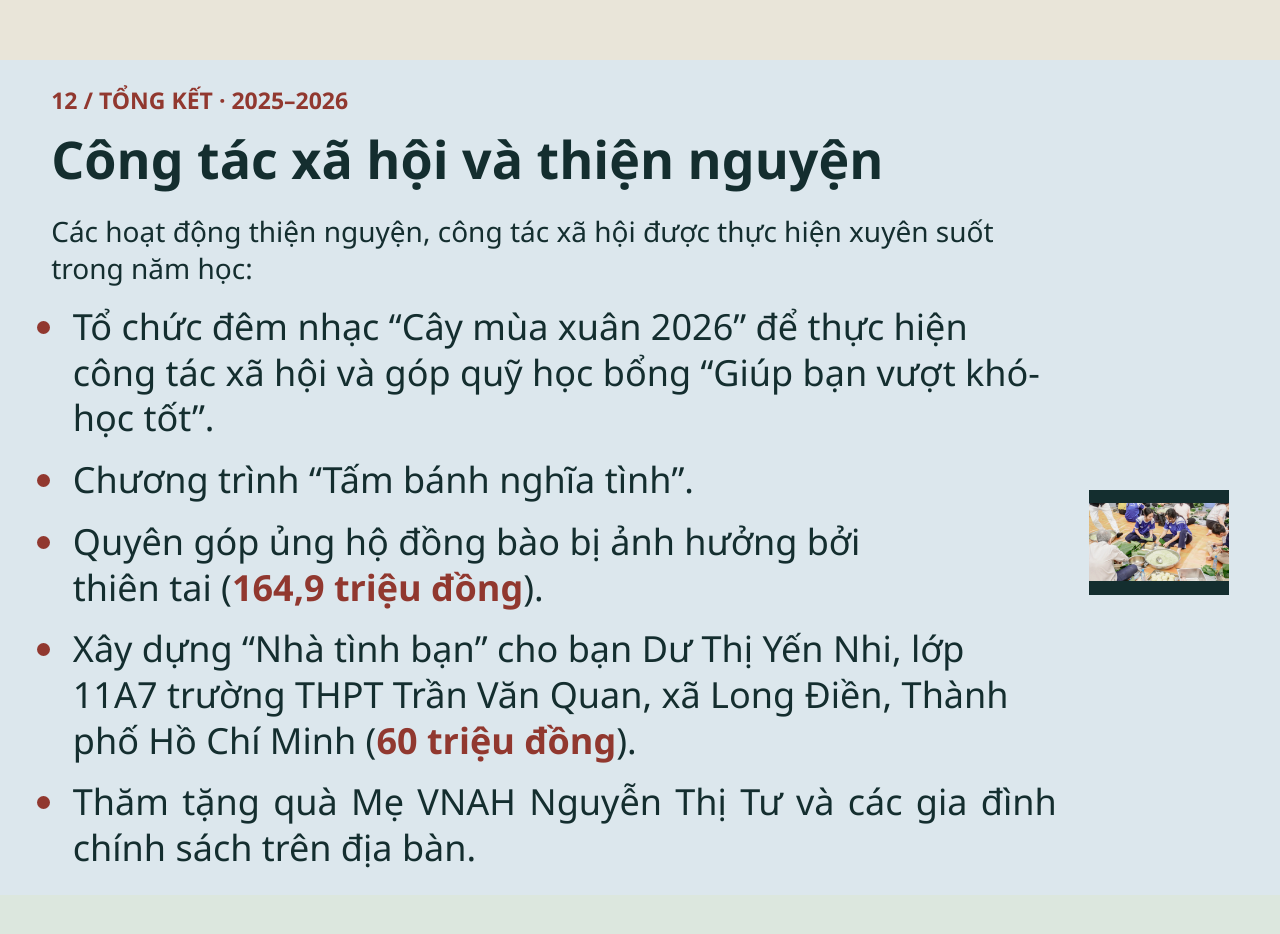
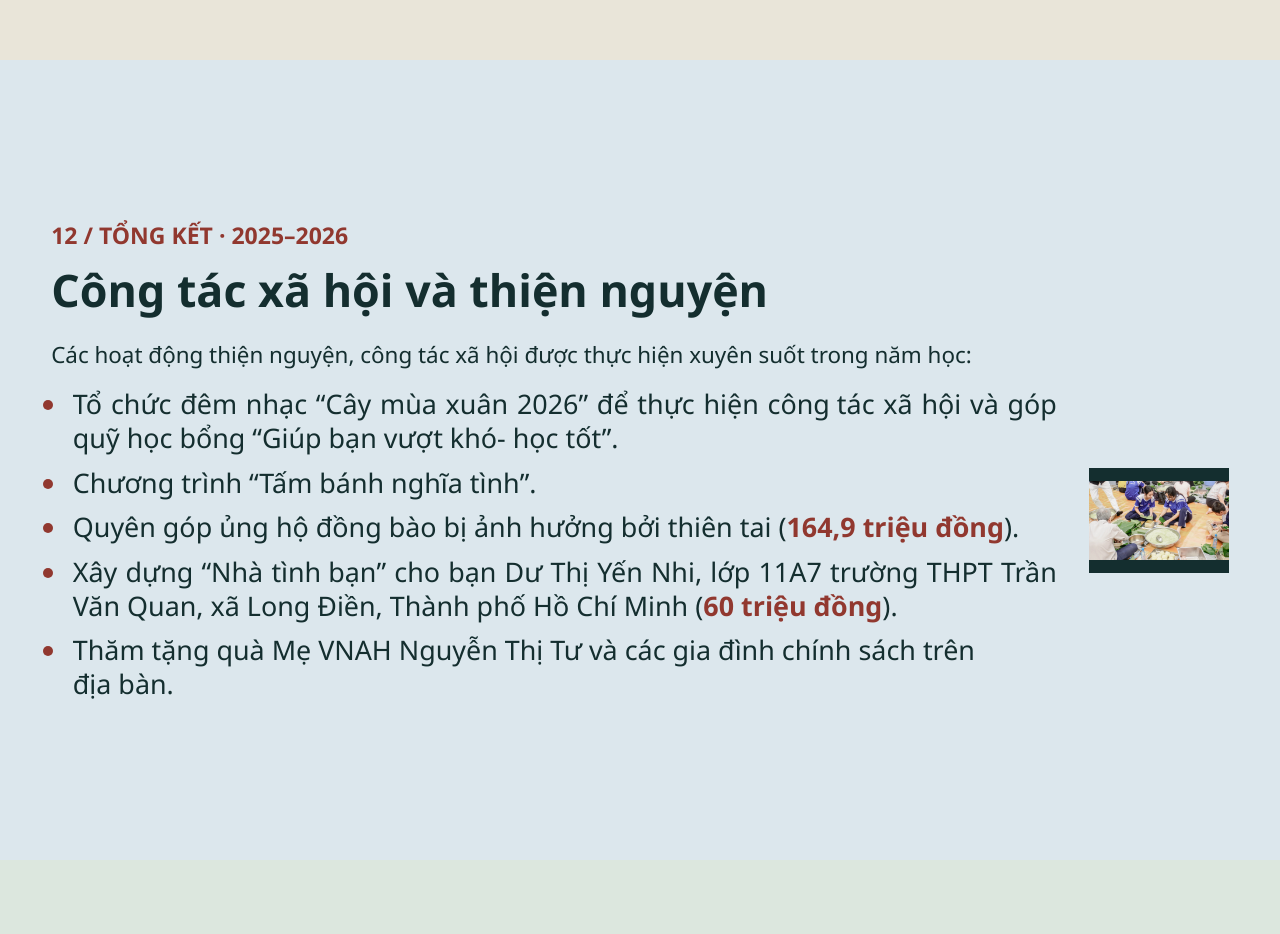
Before and after one commit to HienCaoPhuNhuan/CCVC, a plain HTML site: page index.html in a window 1280 px wide. Shown: the part 8740-9674 px from the top of the page. Drawn offline with Linux system fonts and the light colour scheme.

Commit message:
Reduce slide 12 typography to keep every bullet within the viewport

```diff
--- a/index.html
+++ b/index.html
@@ -4,7 +4,7 @@
 <meta charset="utf-8">
 <meta name="viewport" content="width=device-width, initial-scale=1">
 <title>Hội nghị CCVC · THPT Phú Nhuận</title>
-<link rel="stylesheet" href="style.css?v=20261127-4">
+<link rel="stylesheet" href="style.css?v=20261127-5">
 <script src="data.js?v=20261127-4" defer></script>
 <script src="narration.js?v=20261127-4" defer></script>
 <script src="photo-stage.js?v=20261127-4" defer></script>
--- a/style.css
+++ b/style.css
@@ -22,6 +22,10 @@ li::marker { color: var(--accent); }
 .bullet-points ul { list-style: disc; padding-left: 1.1em; gap: 20px; }
 .bullet-points li { border: 0; padding-top: 0; }
 .bullet-points li::marker { color: var(--accent); }
+#slide-12 h2 { font-size: clamp(38px, min(3.5vw, 6vh), 90px); }
+#slide-12 li { font-size: clamp(22px, min(2.1vw, 3.9vh), 54px); }
+#slide-12 .bullet-intro { font-size: clamp(20px, min(1.75vw, 3.1vh), 44px); }
+#slide-12 ul { gap: clamp(10px, 1.3vh, 18px); }
 .results ul { grid-template-columns: repeat(2,minmax(0,1fr)); gap: 24px 46px; }
 .assessment, .graduation-chart { display: grid; gap: 18px; }
 .chart-note, .chart-heading { margin: 0; font-size: clamp(36px, 2.1vw, 54px); line-height: 1.3; }
```
Also changed, not shown: 1 other file.
